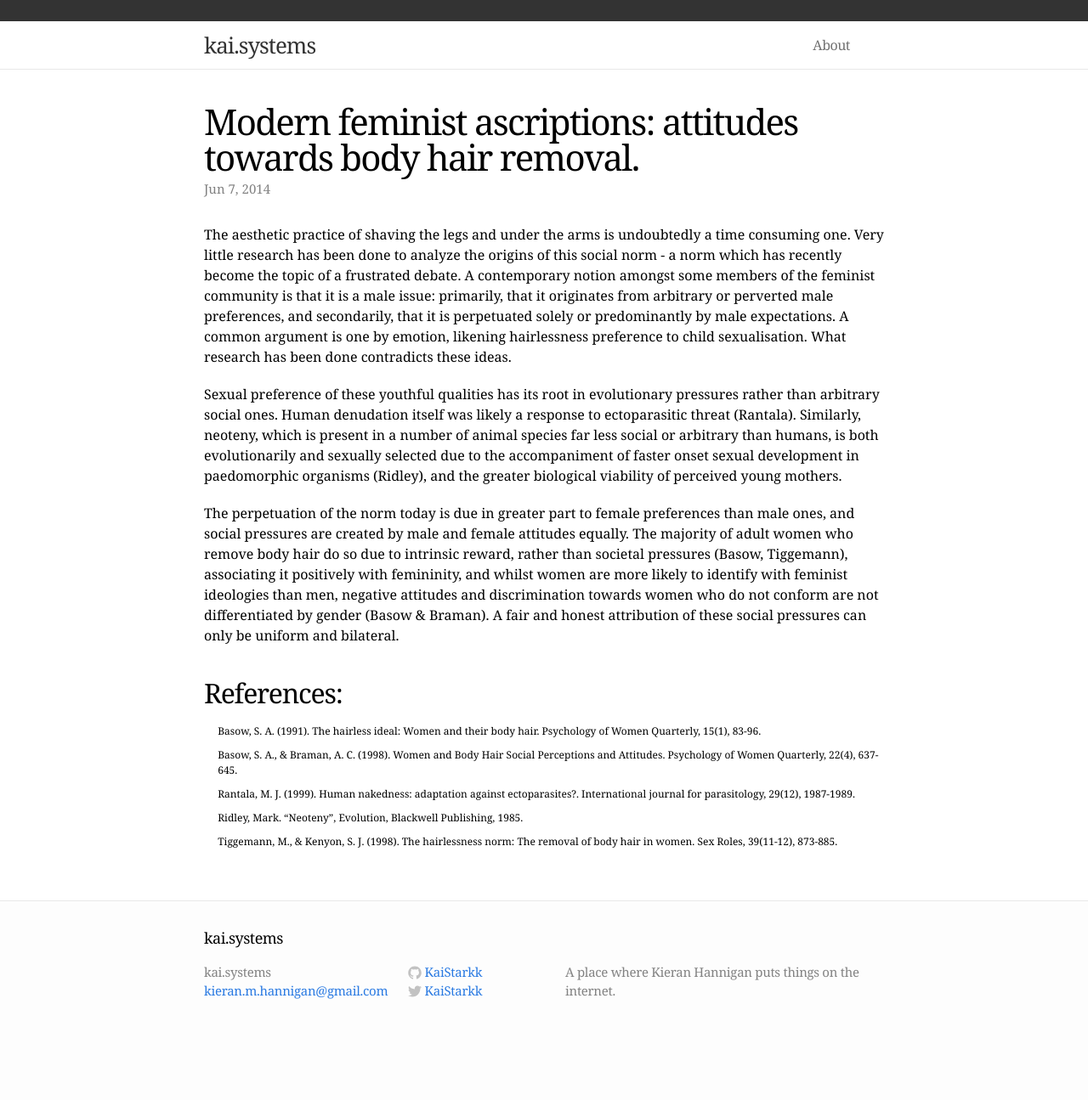
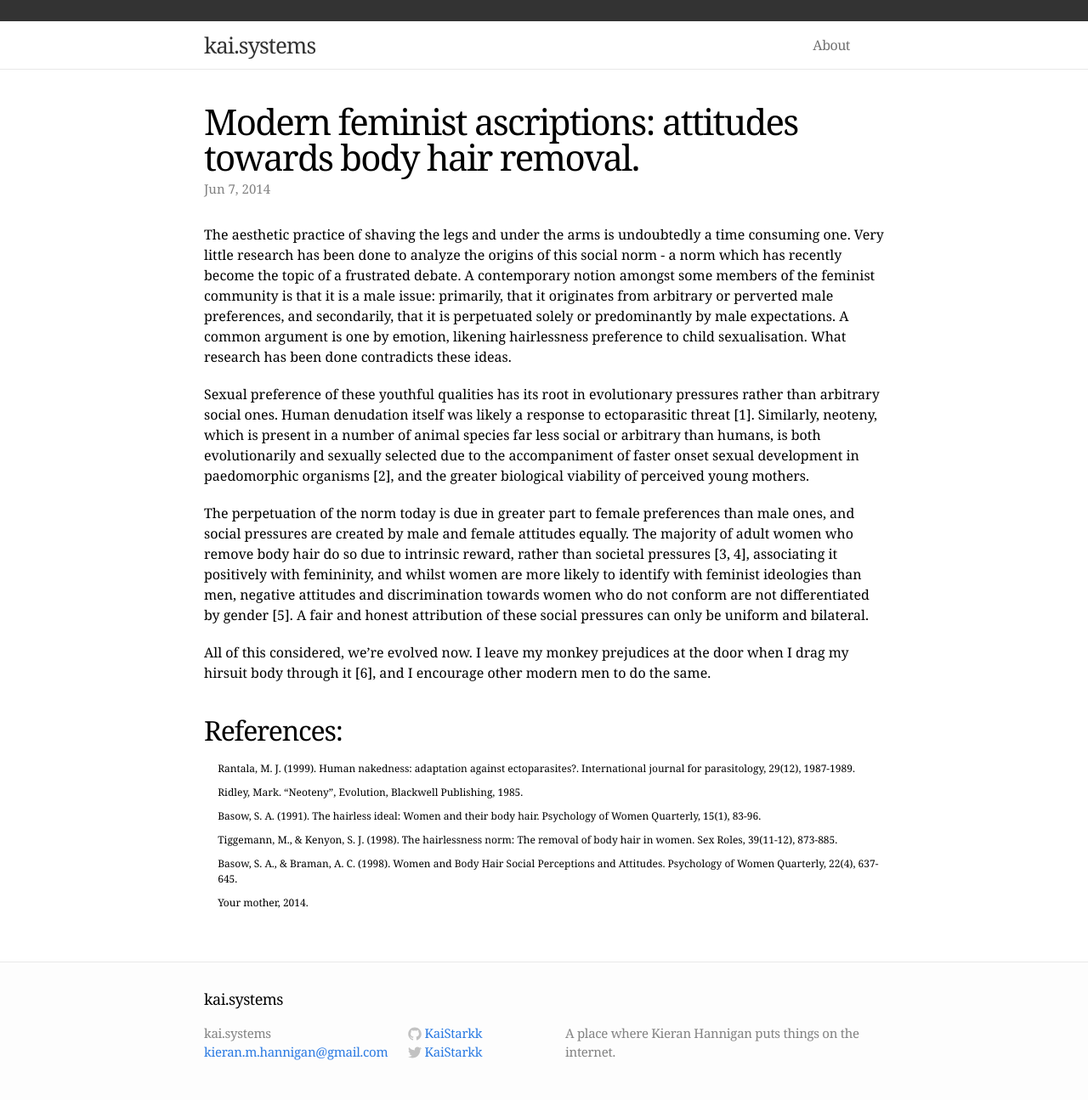
Before and after one commit to KaiStarkk/kaistarkk.github.io, a Jekyll site: the page built from _posts/2014-06-07-modern-feminist-ascriptions-attitudes-towards-body-hair-removal.markdown, in a window 1280 px wide. Shown: the whole page at 85% size. Built offline with Jekyll 4.4.1, drawn with Linux system fonts in a browser that asks for light colours; before the commit the page ends 1223 px from its top, so only the background shows below that.

Commit message:
Add new posts

```diff
--- a/_posts/2014-06-07-modern-feminist-ascriptions-attitudes-towards-body-hair-removal.markdown
+++ b/_posts/2014-06-07-modern-feminist-ascriptions-attitudes-towards-body-hair-removal.markdown
@@ -7,15 +7,18 @@ categories: feminism
 
 The aesthetic practice of shaving the legs and under the arms is undoubtedly a time consuming one. Very little research has been done to analyze the origins of this social norm - a norm which has recently become the topic of a frustrated debate. A contemporary notion amongst some members of the feminist community is that it is a male issue: primarily, that it originates from arbitrary or perverted male preferences, and secondarily, that it is perpetuated solely or predominantly by male expectations. A common argument is one by emotion, likening hairlessness preference to child sexualisation. What research has been done contradicts these ideas.
 
-Sexual preference of these youthful qualities has its root in evolutionary pressures rather than arbitrary social ones. Human denudation itself was likely a response to ectoparasitic threat (Rantala). Similarly, neoteny, which is present in a number of animal species far less social or arbitrary than humans, is both evolutionarily and sexually selected due to the accompaniment of faster onset sexual development in paedomorphic organisms (Ridley), and the greater biological viability of perceived young mothers.
+Sexual preference of these youthful qualities has its root in evolutionary pressures rather than arbitrary social ones. Human denudation itself was likely a response to ectoparasitic threat [1]. Similarly, neoteny, which is present in a number of animal species far less social or arbitrary than humans, is both evolutionarily and sexually selected due to the accompaniment of faster onset sexual development in paedomorphic organisms [2], and the greater biological viability of perceived young mothers.
 
-The perpetuation of the norm today is due in greater part to female preferences than male ones, and social pressures are created by male and female attitudes equally. The majority of adult women who remove body hair do so due to intrinsic reward, rather than societal pressures (Basow, Tiggemann), associating it positively with femininity, and whilst women are more likely to identify with feminist ideologies than men, negative attitudes and discrimination towards women who do not conform are not differentiated by gender (Basow & Braman). A fair and honest attribution of these social pressures can only be uniform and bilateral.
+The perpetuation of the norm today is due in greater part to female preferences than male ones, and social pressures are created by male and female attitudes equally. The majority of adult women who remove body hair do so due to intrinsic reward, rather than societal pressures [3, 4], associating it positively with femininity, and whilst women are more likely to identify with feminist ideologies than men, negative attitudes and discrimination towards women who do not conform are not differentiated by gender [5]. A fair and honest attribution of these social pressures can only be uniform and bilateral.
+
+All of this considered, we're evolved now. I leave my monkey prejudices at the door when I drag my hirsuit body through it [6], and I encourage other modern men to do the same.
 
 
 References:
 -----------
-- Basow, S. A. (1991). The hairless ideal: Women and their body hair. Psychology of Women Quarterly, 15(1), 83-96.
-- Basow, S. A., & Braman, A. C. (1998). Women and Body Hair Social Perceptions and Attitudes. Psychology of Women Quarterly, 22(4), 637-645.
-- Rantala, M. J. (1999). Human nakedness: adaptation against ectoparasites?. International journal for parasitology, 29(12), 1987-1989.
-- Ridley, Mark. "Neoteny", Evolution, Blackwell Publishing, 1985.
-- Tiggemann, M., & Kenyon, S. J. (1998). The hairlessness norm: The removal of body hair in women. Sex Roles, 39(11-12), 873-885.
+1. Rantala, M. J. (1999). Human nakedness: adaptation against ectoparasites?. International journal for parasitology, 29(12), 1987-1989.
+2. Ridley, Mark. "Neoteny", Evolution, Blackwell Publishing, 1985.
+3. Basow, S. A. (1991). The hairless ideal: Women and their body hair. Psychology of Women Quarterly, 15(1), 83-96.
+4. Tiggemann, M., & Kenyon, S. J. (1998). The hairlessness norm: The removal of body hair in women. Sex Roles, 39(11-12), 873-885.
+5. Basow, S. A., & Braman, A. C. (1998). Women and Body Hair Social Perceptions and Attitudes. Psychology of Women Quarterly, 22(4), 637-645.
+6. Your mother, 2014.
```
Also changed, not shown: _posts/2014-06-06-procrastination-posts-incoming.markdown (added, +19 -0 lines), _posts/2014-06-07-eurotrip-confirmed.markdown (added, +40 -0 lines).
